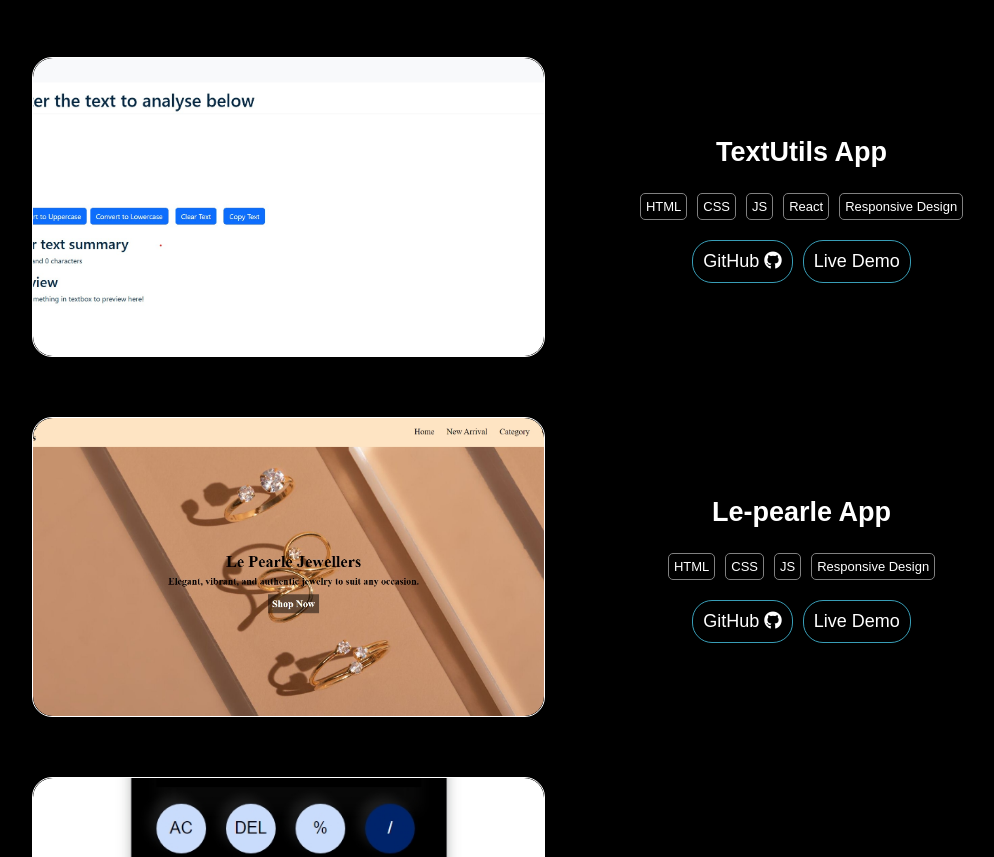
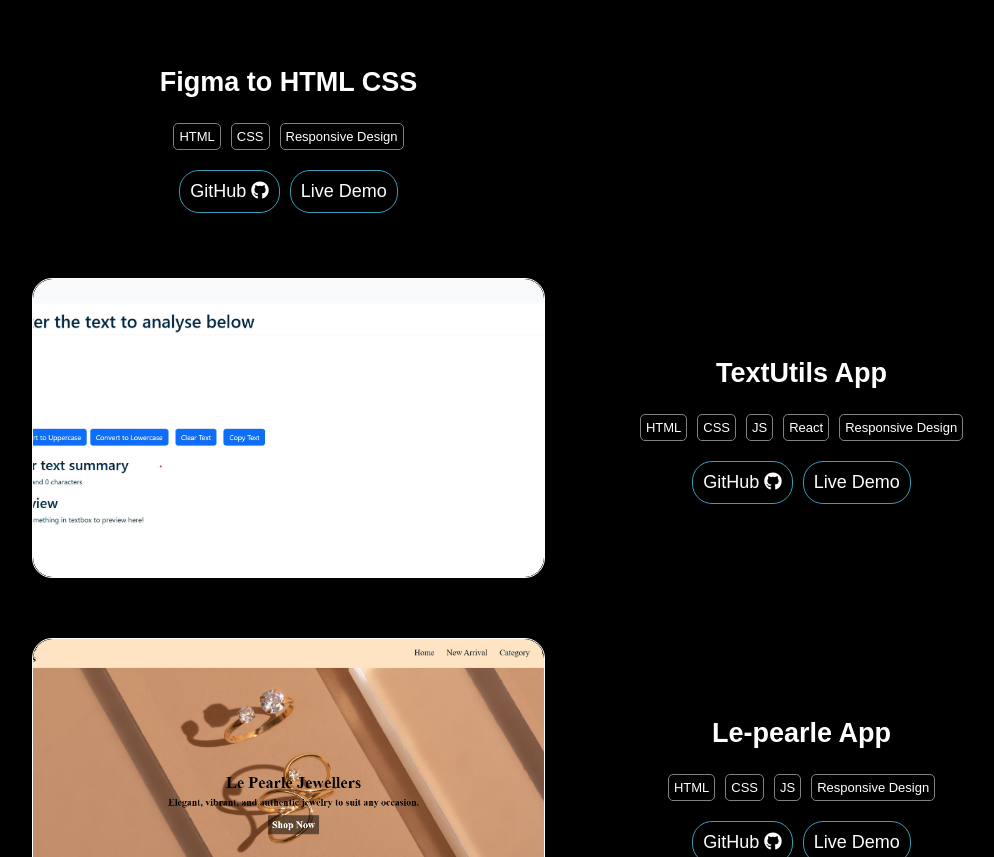
Before and after one commit to Amna-Ihsan/newPortfolio, a plain HTML site: page index.html in a window 1280 px wide. Shown: the part 1680-2537 px from the top of the page, without its empty margins (95-1089 px from the left). Drawn offline with Linux system fonts and the light colour scheme.

Commit message:
Update index.html

```diff
--- a/index.html
+++ b/index.html
@@ -135,6 +135,24 @@
               </div>
             </div>
           </div>
+            <div class="ProjectText">
+              <h1>Figma to HTML CSS</h1>
+              <div class="projectSkills">
+                <small>HTML</small>
+                <small>CSS</small>
+                <small>Responsive Design</small>
+              </div>
+              <div class="projectLink">
+                <a
+                  href="https://github.com/Amna-Ihsan/Collers"
+                  >GitHub <i class="fa-brands fa-github"></i>
+                </a>
+                <a
+                  href="https://amna-ihsan.github.io/Collers/"
+                  >Live Demo</a
+                >
+              </div>
+            </div>
           <div class="projectDiv">
             <div class="ProjectImg">
               <img src="images/TextUtils.jpg" />
```
